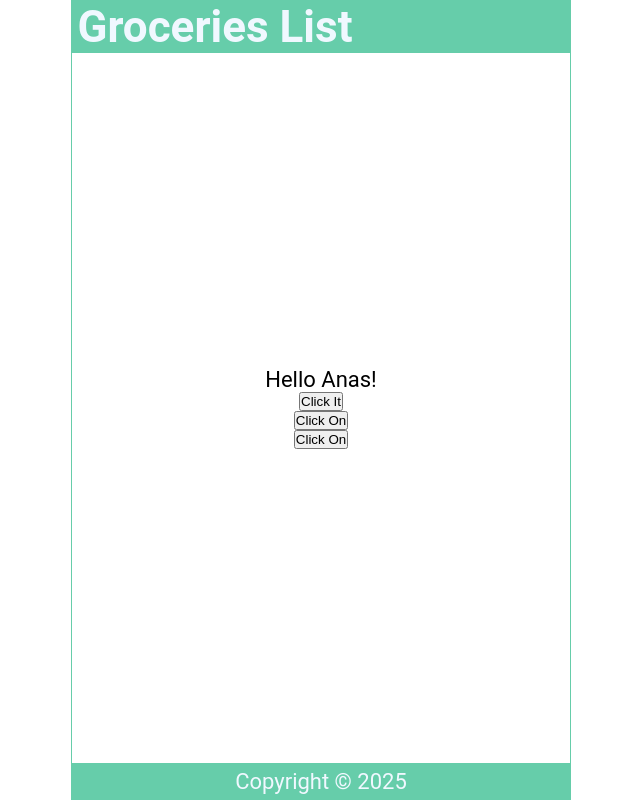
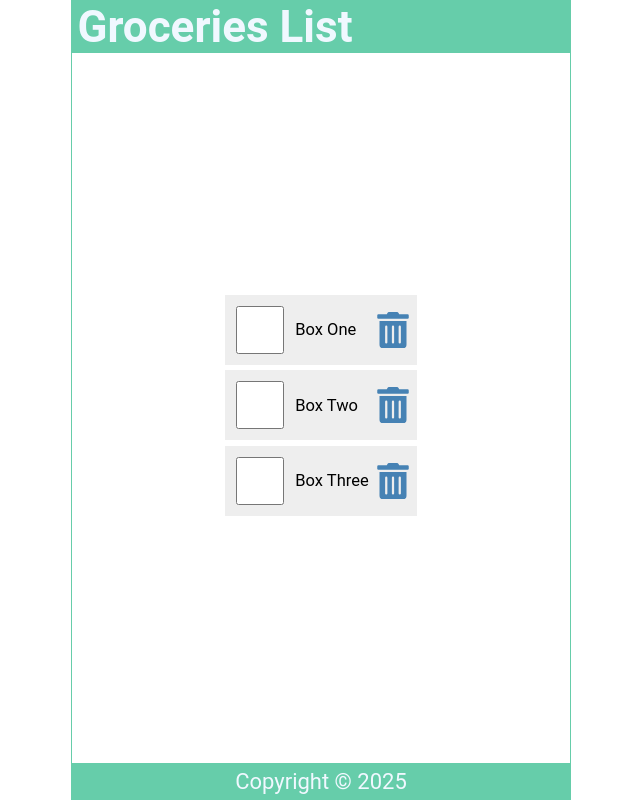
Before and after one commit to Bhismydv/react_ser, a React (Create React App) app: page / in a window 1280 px wide. Shown: the whole page, without its empty margins (319-959 px from the left). Built offline with nearby package versions, Linux system fonts and the light colour scheme.

Commit message:
list and keys

```diff
--- a/package.json
+++ b/package.json
@@ -9,6 +9,7 @@
     "@testing-library/user-event": "^13.5.0",
     "react": "^19.1.0",
     "react-dom": "^19.1.0",
+    "react-icons": "^5.5.0",
     "react-scripts": "5.0.1",
     "web-vitals": "^2.1.4"
   },
--- a/src/Content.js
+++ b/src/Content.js
@@ -1,30 +1,51 @@
+import { useState } from "react";
+import { FaTrashAlt} from "react-icons/fa";
+
 const Content = () => {
-    const handleNameChange = () => {
-        const name = ["Bhism", "Anas", "Nitin"];
-        const int = Math.floor(Math.random()*3);
-        return name[int];
-      }
+    const [items, setItems] = useState([
+        {id:1, checked:false, item: 'Box One'},
+        {id:2, checked:false, item: 'Box Two'},
+        {id:3, checked:false, item: 'Box Three'}
+    ]);
 
-      const handleClick = () => {
-        console.log("You Clicked Here!")
-      }
+    const handleCheck =(id)=>{
+        const listItems =items.map((item)=>item.id === id ?
+            {...item, checked: !item.checked} : item
+        );
+        setItems(listItems);
+        localStorage.setItem('shoppingList',
+            JSON.stringify(listItems));
 
-      const handleClick2 = (name1) => {
-        console.log(`${name1} was clicked`)
-      }
+    }
 
-      const handleClick3 = (e) => {
-        console.log(e.target.innerText)
-      }
+    const handleDelete = (id)=>{
+       const listItems = items.filter((item)=>item.id!==id);
+       setItems(listItems);
+       localStorage.setItem('shoppingList', JSON.stringify(listItems));
+    }
 
     return (
         <main>
-
-            <p onDoubleClick={handleClick}>Hello {handleNameChange()}!</p>
-            <button onClick={handleClick}>Click It</button>
-            <button onClick={()=>handleClick2('Bhism')}>Click On</button>
-            <button onClick={(e)=>handleClick3(e)}>Click On</button>
-        </main>
+          {items.length ? (
+            <ui>{items.map((item)=>(
+                <li className="item" key={item.id}>
+                    <input type="checkbox"
+                    onChange={()=>handleCheck(item.id)}
+                    checked={item.checked}></input>
+                    <label
+                    style={(item.checked) ? {textDecoration: 'line-through'} : null}
+                    onDoubleClick={()=>handleCheck(item.id)}
+                    >{item.item}</label>
+                    <FaTrashAlt
+                    onClick={()=>handleDelete(item.id)}
+                    role="button" tabIndex="0"></FaTrashAlt>
+                </li>
+            ))}
+            </ui>
+          ) : (
+            <p style={{marginTop: '2rem'}}>Your list is empty!</p>
+          )}
+             </main>
     )
 }
 
--- a/src/index.css
+++ b/src/index.css
@@ -57,3 +57,62 @@
   display: grid;
   place-content: center;
 }
+
+ul {
+  width: 100%;
+  list-style: none;
+  padding: 0 0.25rem 0.25rem;
+}
+
+ul li::before {
+  content: "\200B";
+}
+
+.item {
+  display: flex;
+  justify-content: flex-start;
+  align-items: center;
+  padding: 0.5rem 0 0.5rem 0.5rem;
+  margin: 0.25rem 0;
+  background-color: #eee;
+}
+
+.item:first-child {
+  margin: 0;
+}
+
+.item input[type="checkbox"] {
+  text-align: center;
+  width: 2.5rem;
+  width: 48px;
+  min-width: 48px;
+  height: 2.5rem;
+  height: 48px;
+  min-height: 48px;
+  cursor: pointer;
+  margin-right: 0.5rem;
+}
+
+.item input[type="checkbox"]:focus + label {
+  text-decoration: underline;
+}
+
+.item > label {
+  font-size: 0.75rem;
+  flex-grow: 1;
+}
+
+.item svg {
+  width: 48px;
+  min-width: 48px;
+  height: 36px;
+  font-size: 1rem;
+  color: steelblue;
+  cursor: pointer;
+}
+
+.item svg:focus,
+.item svg:hover {
+  color: red;
+  outline: none;
+}
```
Also changed, not shown: 1 other file (tests, documents, lock files or other folders).
